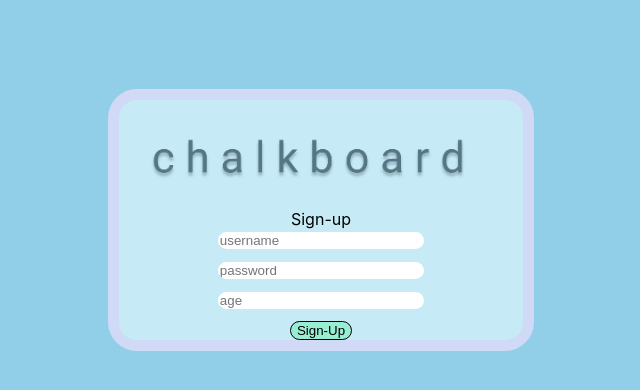
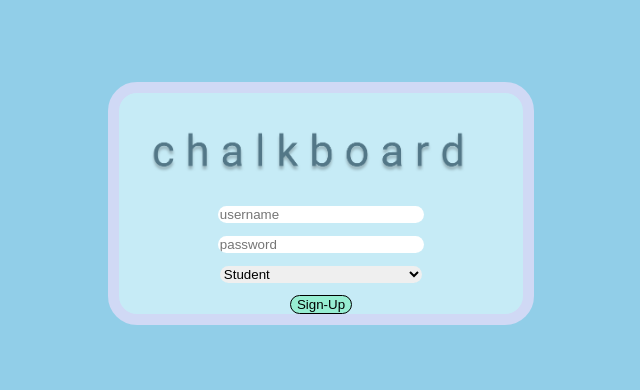
Before and after one commit to guillenjs/chalkboard, a React (Create React App) app: page /signup in a window 1280 px wide. Shown: the top 390 px of the page, without its empty margins (319-959 px from the left). Built offline with nearby package versions, Linux system fonts and the light colour scheme.

Commit message:
Signup form changed to take in input of account type and also will redirect after signup

```diff
--- a/src/components/Signup.js
+++ b/src/components/Signup.js
@@ -1,11 +1,12 @@
 import React, { Component } from 'react'
+import {withRouter} from 'react-router-dom'
 
 export class Signup extends Component {
 
     state = {
         username: "",
         password: "",
-        age: ""
+        teacher: false
     }
 
     handleChange = (e) => {
@@ -26,7 +27,7 @@ export class Signup extends Component {
         }
         )
         .then(res => res.json())
-        .then(newUser => console.log(newUser))
+        .then(() => this.props.history.push("/"))
     }
 
 
@@ -39,7 +40,7 @@ export class Signup extends Component {
                  <div className="login">
                  <img src="chalkboardlogo.png" className="login-logo" alt="chalkboard login logo"/>
                         <br></br>
-                        Sign-up
+
 
                 <form onSubmit={this.handleSubmit}>
                     <label>
@@ -65,16 +66,11 @@ export class Signup extends Component {
                     </label>
                     <br></br>
 
-                    <label>
-                        <input
-                        type="text"
-                         name="age"
-                         placeholder="age"
-                         className = "userName"
-                         value={this.state.age}
-                         onChange={this.handleChange}/>
-                    </label>
-                    <br></br>
+                    <select value={this.state.teacher} name="teacher" className = "userName" onChange={this.handleChange}>
+                        <option value={true}>Teacher</option>
+                        <option value={false}>Student</option>
+                     </select>
+                     <br></br>
 
                     <button className="sign-in">Sign-Up</button>
                 </form>
@@ -85,4 +81,4 @@ export class Signup extends Component {
     }
 }
 
-export default Signup
+export default withRouter(Signup)
```
